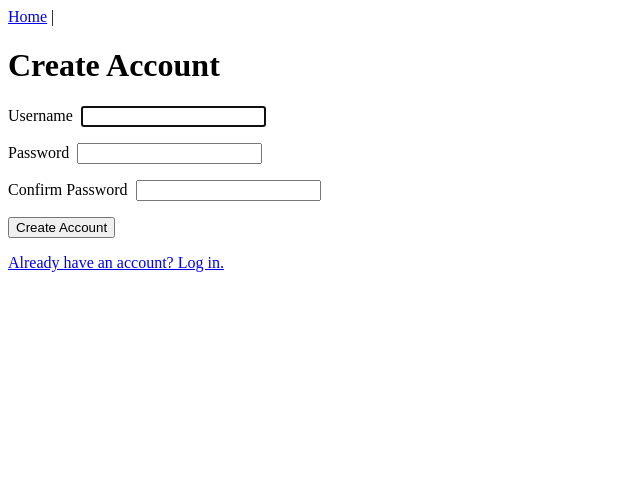
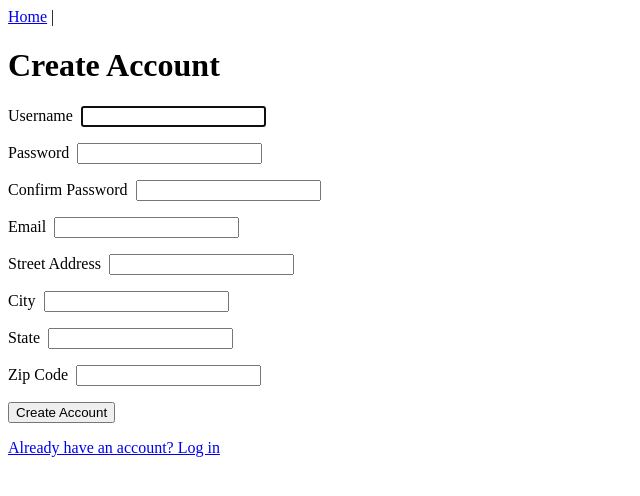
Before and after one commit to sethcbarnett/Poke-Trader, a Vue app in the folder vue/: page /register in a window 1280 px wide. Shown: the top 496 px of the page, without its empty margins (0-640 px from the left). Built offline with nearby package versions, Linux system fonts and the light colour scheme.

Commit message:
small Register.vue changes(new form fields)

```diff
--- a/vue/src/views/Register.vue
+++ b/vue/src/views/Register.vue
@@ -17,8 +17,28 @@
         <label for="confirmPassword">Confirm Password</label>
         <input type="password" id="confirmPassword" v-model="user.confirmPassword" required />
       </div>
+      <div class="form-input-group">
+        <label for="email">Email</label>
+        <input type="text" id="email" v-model="user.email" required />
+      </div>
+      <div class="form-input-group">
+        <label for="streetAddress">Street Address</label>
+        <input type="text" id="streetAddress" v-model="user.streetAddress" required />
+      </div>
+      <div class="form-input-group">
+        <label for="city">City</label>
+        <input type="text" id="city" v-model="user.city" required />
+      </div>
+      <div class="form-input-group">
+        <label for="state">State</label>
+        <input type="text" id="state" v-model="user.state" required />
+      </div>
+      <div class="form-input-group">
+        <label for="zipCode">Zip Code</label>
+        <input type="text" id="zipCode" v-model="user.zipCode" required />
+      </div>
       <button type="submit">Create Account</button>
-      <p><router-link :to="{ name: 'login' }">Already have an account? Log in.</router-link></p>
+      <p><router-link :to="{ name: 'login' }">Already have an account? Log in</router-link></p>
     </form>
   </div>
 </template>
@@ -35,6 +55,11 @@ export default {
         password: '',
         confirmPassword: '',
         role: 'user',
+        email: '',
+        streetAddress: '',
+        city: '',
+        state: '',
+        zipCode: ''
       },
       registrationErrors: false,
       registrationErrorMsg: 'There were problems registering this user.',
```
Also changed, not shown: 2 other files (tests, documents, lock files or other folders).
